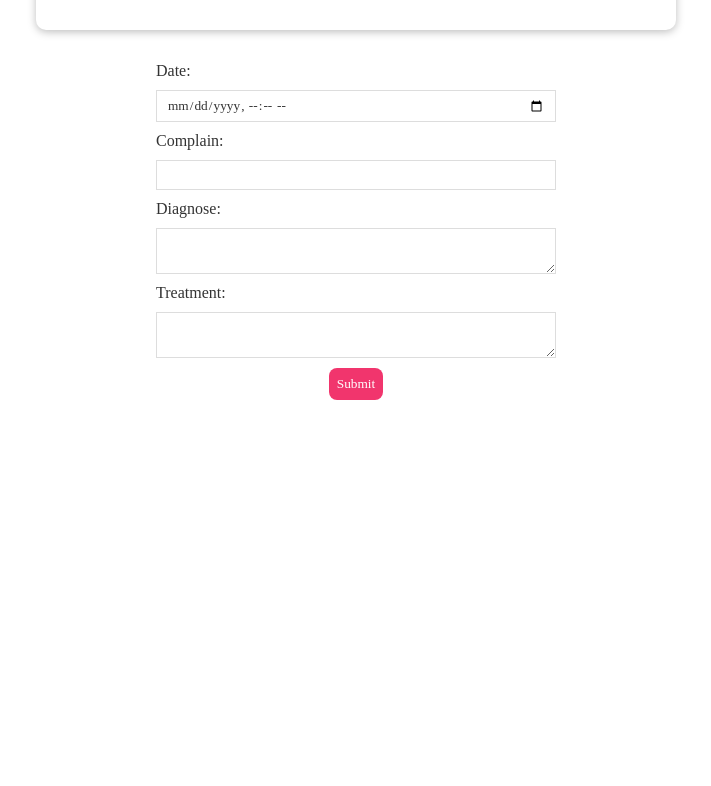
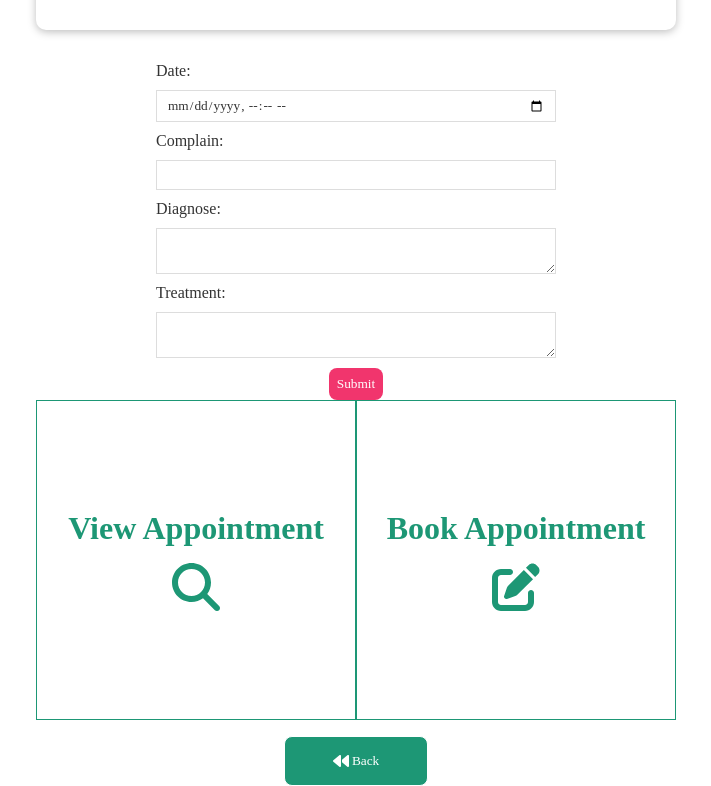
Before and after one commit to adedotunolamide01/AGJ-Group-Project, a React (Create React App) app: page / in a window 1280 px wide. Shown: the part 287-1073 px from the top of the page, without its empty margins (284-995 px from the left). Before the commit the page ends 800 px from the top, so only its background shows below. Built offline with nearby package versions, Linux system fonts and the light colour scheme.

Commit message:
appointment view page added

```diff
--- a/src/App.js
+++ b/src/App.js
@@ -1,4 +1,5 @@
 import { BrowserRouter as Router } from "react-router-dom";
+import AppointmentHome from "./components/Appointment/AppointmentHomePage/AppointmentHomePage";
 import Doctorpage from "./components/Page/Doctorpage";
 import Frontpage from "./components/Page/FrontPage";
 
@@ -8,6 +9,7 @@ function App() {
       <div>
         <Frontpage />
         <Doctorpage />
+        <AppointmentHome />
       </div>
     </Router>
   );
--- /dev/null
+++ b/src/components/Appointment/AppointmentHomePage/AppointmentHomePage.css
@@ -0,0 +1,55 @@
+.appointment-home {
+  display: flex;
+  justify-content: center;
+}
+
+.appointment {
+  width: 20rem;
+  height: 40vh;
+  border: 0.1rem solid rgb(29, 151, 117);
+  display: flex;
+  align-items: center;
+  justify-content: center;
+  text-align: center;
+}
+
+a {
+  text-decoration: none;
+  font-size: 2rem;
+  font-weight: 600;
+  color: rgb(29, 151, 117);
+  display: flex;
+  flex-direction: column;
+  align-items: center;
+  justify-content: center;
+  text-align: center;
+  gap: 1rem;
+}
+
+.appointment-home-svg {
+  fill: rgb(29, 151, 117);
+  width: 3rem;
+}
+
+.btn {
+  padding: 1rem 3rem;
+  border-radius: 0.5rem;
+  background-color: rgb(29, 151, 117);
+  color: white;
+  border: 1px solid white;
+  display: flex;
+  justify-content: center;
+  align-items: center;
+  gap: 0.2rem;
+}
+
+.appointment-back-svg {
+  fill: white;
+  width: 1rem;
+}
+
+.appointment-button {
+  display: flex;
+  justify-content: center;
+  margin-top: 1rem;
+}
--- /dev/null
+++ b/src/components/Appointment/AppointmentHomePage/AppointmentHomePage.js
@@ -0,0 +1,48 @@
+import "./AppointmentHomePage.css";
+
+const AppointmentHome = () => {
+  return (
+    <div>
+      <div className="appointment-home">
+        <div className="appointment">
+          <a href="/">
+            View Appointment
+            <svg
+              className="appointment-home-svg"
+              xmlns="http://www.w3.org/2000/svg"
+              viewBox="0 0 512 512"
+            >
+              <path d="M416 208c0 45.9-14.9 88.3-40 122.7L502.6 457.4c12.5 12.5 12.5 32.8 0 45.3s-32.8 12.5-45.3 0L330.7 376c-34.4 25.2-76.8 40-122.7 40C93.1 416 0 322.9 0 208S93.1 0 208 0S416 93.1 416 208zM208 352c79.5 0 144-64.5 144-144s-64.5-144-144-144S64 128.5 64 208s64.5 144 144 144z" />
+            </svg>
+          </a>
+        </div>
+        <div className="appointment">
+          <a href="/">
+            Book Appointment
+            <svg
+              className="appointment-home-svg"
+              xmlns="http://www.w3.org/2000/svg"
+              viewBox="0 0 512 512"
+            >
+              <path d="M471.6 21.7c-21.9-21.9-57.3-21.9-79.2 0L362.3 51.7l97.9 97.9 30.1-30.1c21.9-21.9 21.9-57.3 0-79.2L471.6 21.7zm-299.2 220c-6.1 6.1-10.8 13.6-13.5 21.9l-29.6 88.8c-2.9 8.6-.6 18.1 5.8 24.6s15.9 8.7 24.6 5.8l88.8-29.6c8.2-2.8 15.7-7.4 21.9-13.5L437.7 172.3 339.7 74.3 172.4 241.7zM96 64C43 64 0 107 0 160V416c0 53 43 96 96 96H352c53 0 96-43 96-96V320c0-17.7-14.3-32-32-32s-32 14.3-32 32v96c0 17.7-14.3 32-32 32H96c-17.7 0-32-14.3-32-32V160c0-17.7 14.3-32 32-32h96c17.7 0 32-14.3 32-32s-14.3-32-32-32H96z" />
+            </svg>
+          </a>
+        </div>
+      </div>
+      <div className="appointment-button">
+        <button className="btn">
+          <svg
+            className="appointment-back-svg"
+            xmlns="http://www.w3.org/2000/svg"
+            viewBox="0 0 512 512"
+          >
+            <path d="M459.5 440.6c9.5 7.9 22.8 9.7 34.1 4.4s18.4-16.6 18.4-29V96c0-12.4-7.2-23.7-18.4-29s-24.5-3.6-34.1 4.4L288 214.3V256v41.7L459.5 440.6zM256 352V256 128 96c0-12.4-7.2-23.7-18.4-29s-24.5-3.6-34.1 4.4l-192 160C4.2 237.5 0 246.5 0 256s4.2 18.5 11.5 24.6l192 160c9.5 7.9 22.8 9.7 34.1 4.4s18.4-16.6 18.4-29V352z" />
+          </svg>
+          Back
+        </button>
+      </div>
+    </div>
+  );
+};
+
+export default AppointmentHome;
```
Also changed, not shown: src/components/Appointment/AppointmentViewPage/AppointmentViewPage.js (added, +9 -0 lines), 1 other file (tests, documents, lock files or other folders).
